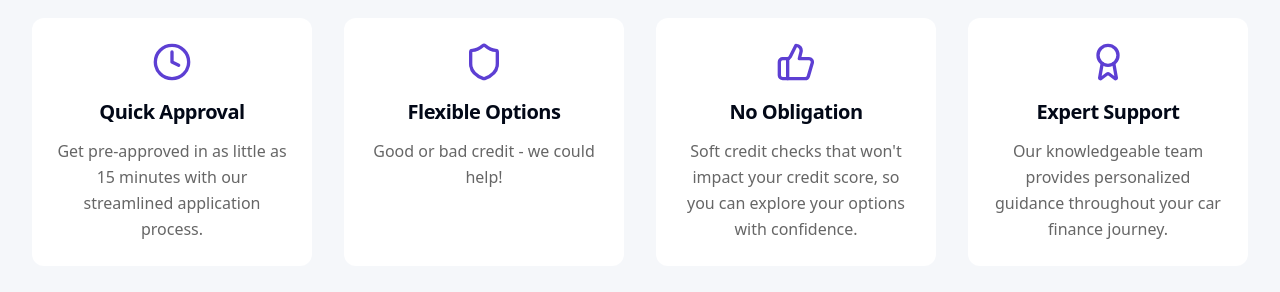
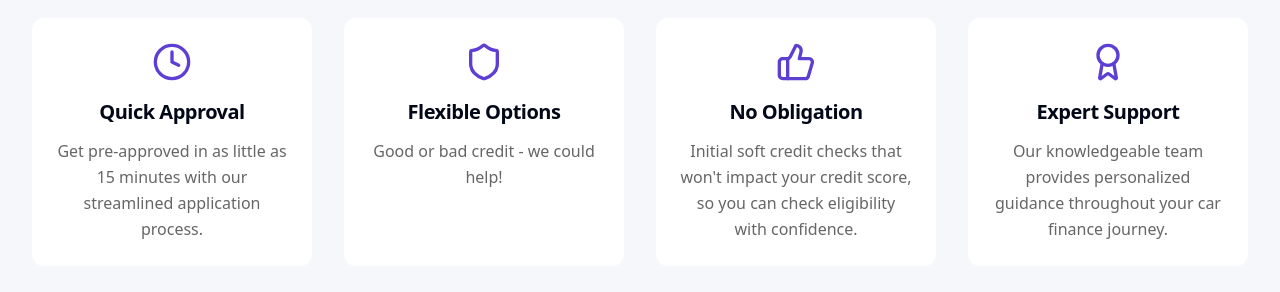
Before and after one commit to Outbound121/sleek-car-funding-96, a React (Vite) app: page / in a window 1280 px wide. Shown: the part 2220-2512 px from the top of the page. Built offline with nearby package versions, Linux system fonts and the light colour scheme.

Commit message:
Update WhyChooseUs description
Updates the description of the "No Obligation" feature in the WhyChooseUs component.

```diff
--- a/src/components/WhyChooseUs.tsx
+++ b/src/components/WhyChooseUs.tsx
@@ -16,7 +16,7 @@ export const WhyChooseUs = () => {
     {
       icon: <ThumbsUp className="h-10 w-10 mb-4 text-qmf-purple" />,
       title: "No Obligation",
-      description: "Soft credit checks that won't impact your credit score, so you can explore your options with confidence."
+      description: "Initial soft credit checks that won't impact your credit score, so you can check eligibility with confidence."
     },
     {
       icon: <Award className="h-10 w-10 mb-4 text-qmf-purple" />,
```
